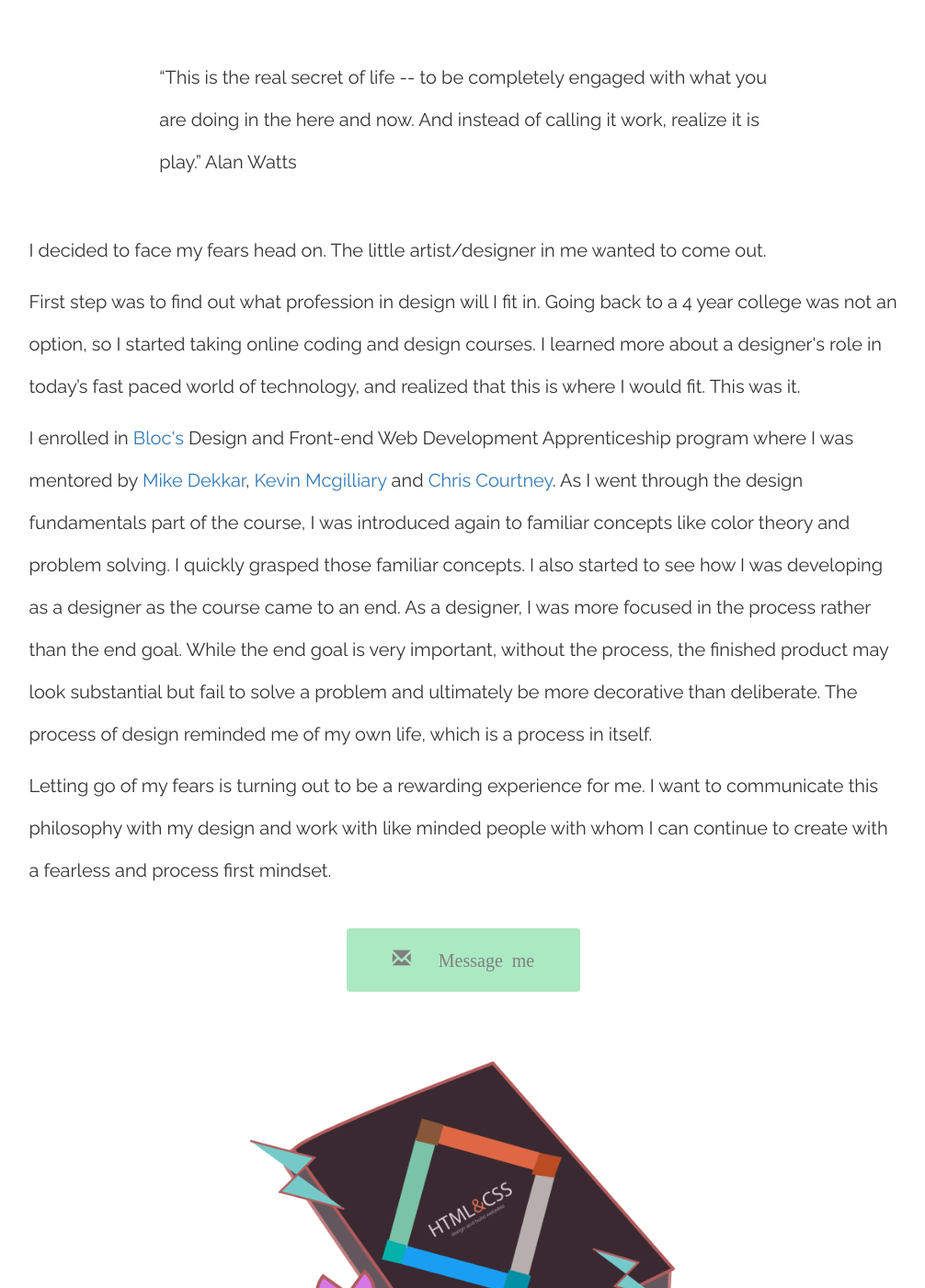
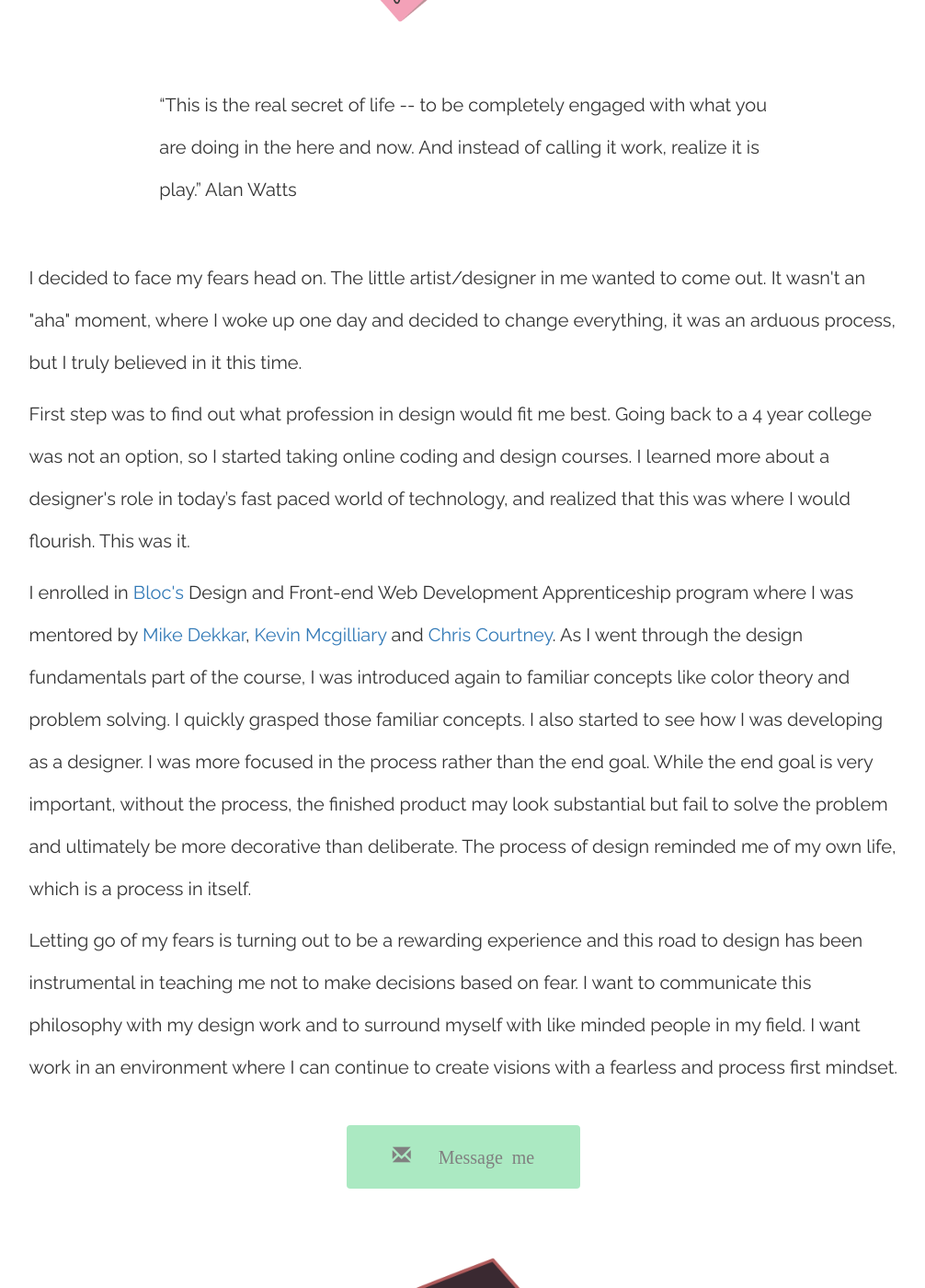
Before and after one commit to pravisti/pravisti.github.io, a Jekyll site: the page built from about.md, in a window 1280 px wide and 1400 px high, scrolled down 1244 px. Shown: the whole window at 92% size, without its empty margins (136-1142 px from the left). Built offline with Jekyll 4.4.1, drawn with Linux system fonts in a browser that asks for light colours; some of the changed text lies outside the part shown.

Commit message:
about page edited

```diff
--- a/about.md
+++ b/about.md
@@ -8,19 +8,14 @@
 	<div class="container">
     	<div class="row">
       		<div class="col-lg-10 col-lg-offset-1 text-center">
-	  			<h1>I'm Pravisti Shrestha</h1>
-
-				<p>UX/UI designer. I am passionate about good design and engaging experiences.</p>
-
-
-
+	  			<h1>I'm Pravi and this is the story of how I finally overcame my fears and chose the path of UX/UI design </h1>
 				<p><b>Road to UX</b></p>
 
 				<p>There is only one thing that keeps someone from attempting to live the life they want to live, and that one thing is fear. Fear takes many forms, some learn to strike a deal with it, some completely ignore it and some give in to it.
 
-				There has always been some form of fear within me, fear of disappointing loved ones, fear of disappointing myself.
+				There has always been some form of fear within me, fear of disappointing loved ones, fear of disappointing myself.For the most part, my fears kept me from living my passion.
 
-				I wanted to pursue Graphic Design in college, giddy with excitement I took as many art classes I could but when it came time to choose a major I chose Business. For me choosing business as my major was choosing security over fear. I enjoyed learning about financial statements, ROI and KPI. After college I started working at an amazing company that creates app-powered lifestyle accessories and content creation tools, where I learned tools and trades of marketing, sales and product development. But I felt like my creativity could flourish if I was doing something I really love. If I didn’t follow a path I wanted to follow now, then when?
+				I wanted to pursue Graphic Design in college, giddy with excitement I took as many art classes I could; however, when it came time to choose a major I chose Business. For me, choosing business as my major was choosing security over fear. I enjoyed learning about financial statements, ROI and KPI. After college I started working at an amazing gaming and accessories company that creates app-powered lifestyle accessories and content creation tools. There I learned tools and trades of marketing, sales and product development. Nevertheless, I felt like my appreciation for work would only really flourish if I was doing something more creative. If I didn’t make a decision to change, then when would I?
 				</p>
 
 	<div class="about-image">
@@ -28,17 +23,13 @@
 		 	<p> “This is the real secret of life -- to be completely engaged with what you are doing in the here and now. And instead of calling it work, realize it is play.” Alan Watts</p>
 	</div>
 
-			<p>I decided to face my fears head on. The little artist/designer in me wanted to come out.</p>
+			<p>I decided to face my fears head on. The little artist/designer in me wanted to come out. It wasn't an "aha" moment, where I woke up one day and decided to change everything, it was an arduous process, but I truly believed in it this time. </p>
 
+			<p>First step was to find out what profession in design would fit me best. Going back to a 4 year college was not an option, so I started taking online coding and design courses. I learned more about a designer's role in today’s fast paced world of technology, and realized that this was where I would flourish. This was it. </p>
 
+			<p>I enrolled in <a href="https://www.bloc.io/">Bloc's</a> Design and Front-end Web Development Apprenticeship program where I was mentored by <a href="#"> Mike Dekkar</a>, <a href="#">Kevin Mcgilliary</a> and <a href="https://twitter.com/designhawg">Chris Courtney</a>. As I went through the design fundamentals part of the course, I was introduced again to familiar concepts like color theory and problem solving. I quickly grasped those familiar concepts. I also started to see how I was developing as a designer. I was more focused in the process rather than the end goal. While the end goal is very important,  without the process, the finished product may look substantial but fail to solve the problem and ultimately be more decorative than deliberate. The process of design reminded me of my own life, which is a process in itself. </p>
 
-			<p>First step was to find out what profession in design will I fit in. Going back to a 4 year college was not an option, so I started taking online coding and design courses. I learned more about a designer's role in today’s fast paced world of technology, and realized that this is where I would fit. This was it. </p>
-
-
-
-			<p>I enrolled in <a href="https://www.bloc.io/">Bloc's</a> Design and Front-end Web Development Apprenticeship program where I was mentored by <a href="#"> Mike Dekkar</a>, <a href="#">Kevin Mcgilliary</a> and <a href="https://twitter.com/designhawg">Chris Courtney</a>. As I went through the design fundamentals part of the course, I was introduced again to familiar concepts like color theory and problem solving. I quickly grasped those familiar concepts. I also started to see how I was developing as a designer as the course came to an end. As a designer, I was more focused in the process rather than the end goal. While the end goal is very important,  without the process, the finished product may look substantial but fail to solve a problem and ultimately be more decorative than deliberate. The process of design reminded me of my own life, which is a process in itself. </p>
-
-			<p>Letting go of my fears is turning out to be a rewarding experience for me. I want to communicate this philosophy with my design and work with like minded people with whom I can continue to create with a fearless and process first mindset.
+			<p>Letting go of my fears is turning out to be a rewarding experience and this road to design has been instrumental in teaching me not to make decisions based on fear. I want to communicate this philosophy with my design work and to surround myself with like minded people in my field. I want work in an environment where I can continue to create visions with a fearless and process first mindset.
 </p>
 
 
--- a/portfolio/_posts/2016-03-23-blocbox.html
+++ b/portfolio/_posts/2016-03-23-blocbox.html
@@ -13,7 +13,7 @@
 <div class=".col-md-6">
   <section class="content-area">
       <div class="body-intro container">
-  <p> I was tasked to create a SaaS (Software as a Service) web application which allows people to collect information and store it in a single place. A person can create simple documents, store images, links to websites, and collaborate with others.
+  <p>I was tasked to create a SaaS (Software as a Service) web application which allows people to collect information and store it in a single place. A person can create simple documents, store images, links to websites, and collaborate with others.
 
   <h2>My Role</h2>
 
```
